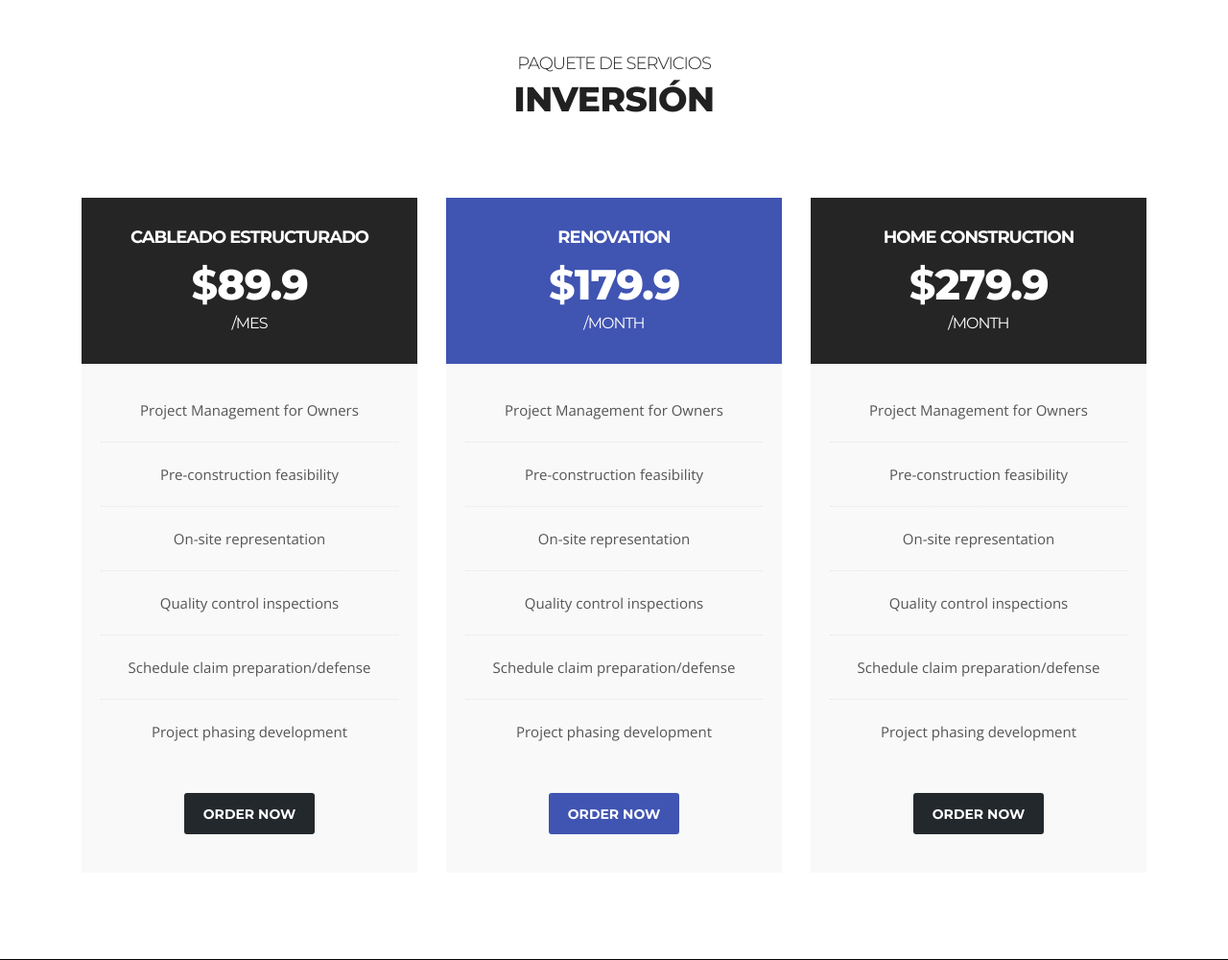
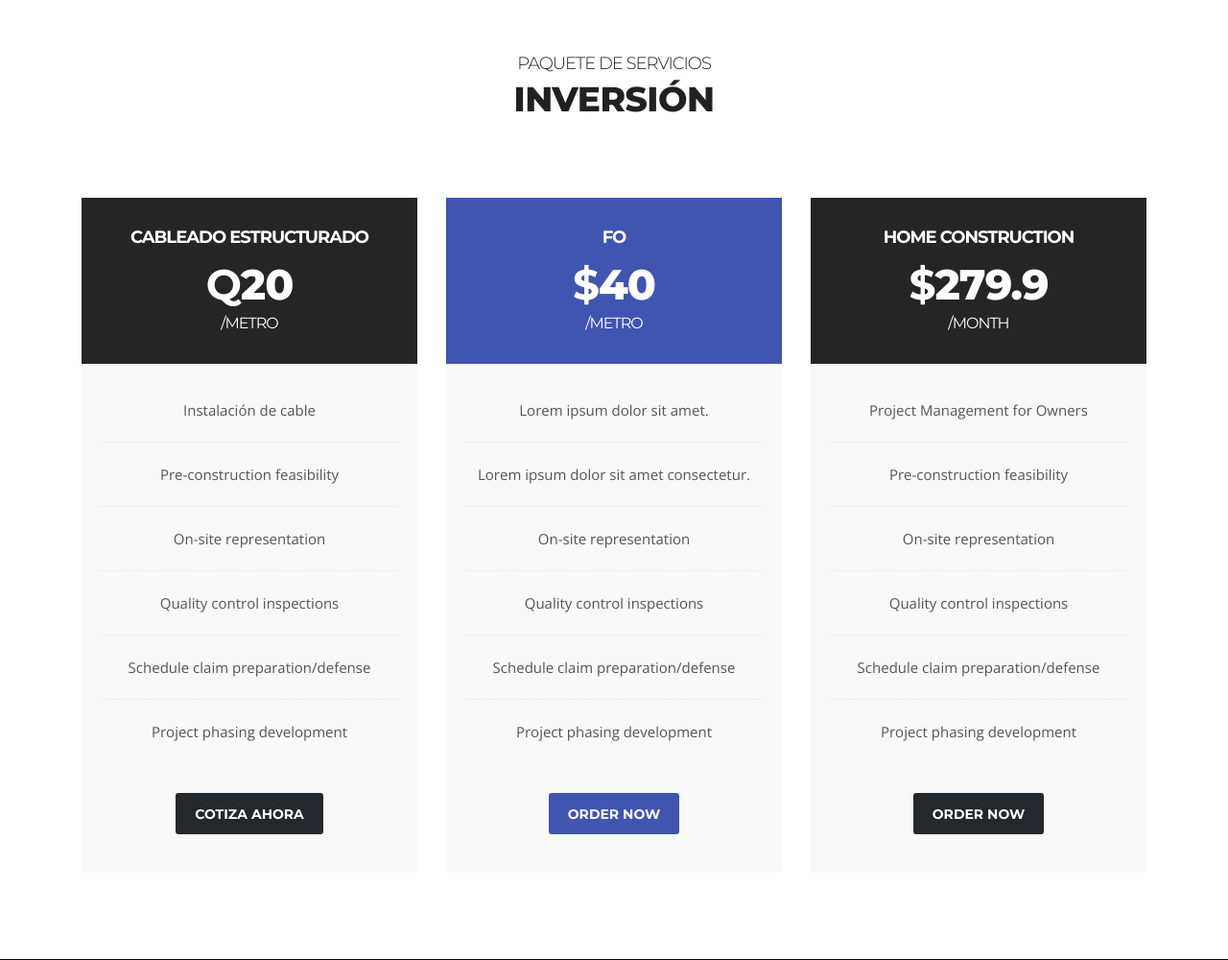
Before and after one commit to ddiazERSI/ElectronicSolutions, a Django app: template webpage/templates/webpage/servicios.html in a window 1280 px wide. Shown: the part 1384-2384 px from the top of the page at 96% size. Run offline with Django 3.2, Linux system fonts and the light colour scheme; the template is opened without the code that fills it, so the values that code supplies are empty; some libraries are stand-ins or nearby versions.

Commit message:
IP de server

```diff
--- a/Esolutions/settings.py
+++ b/Esolutions/settings.py
@@ -25,7 +25,7 @@ SECRET_KEY = 'django-insecure-bf6_s^r0@(0kl-vjxesm%g1c8mx7_7(5v@8vsvt^k-3b%yx1^c
 # SECURITY WARNING: don't run with debug turned on in production!
 DEBUG = True
 
-ALLOWED_HOSTS = []
+ALLOWED_HOSTS = [142.93.246.27]
 
 
 # Application definition
--- a/webpage/templates/webpage/servicios.html
+++ b/webpage/templates/webpage/servicios.html
@@ -131,12 +131,12 @@
             <div class="ts-pricing-header">
               <h2 class="ts-pricing-name">Cableado Estructurado</h2>
               <h2 class="ts-pricing-price">
-                <span class="currency">$</span><strong>89.9</strong><small>/mes</small>
+                <span class="currency">Q</span><strong>20</strong><small>/metro</small>
               </h2>
             </div><!-- Pricing header -->
             <div class="ts-pricing-features">
               <ul class="list-unstyled">
-                <li>Project Management for Owners</li>
+                <li>Instalación de cable</li>
                 <li>Pre-construction feasibility</li>
                 <li>On-site representation</li>
                 <li>Quality control inspections</li>
@@ -145,7 +145,7 @@
               </ul>
             </div><!-- Features end -->
             <div class="plan-action">
-              <a href="#" class="btn btn-dark">Order Now</a>
+              <a href="#" class="btn btn-dark">Cotiza Ahora</a>
             </div>
           </div><!-- Plan 1 end -->
         </div><!-- Col end -->
@@ -153,15 +153,15 @@
         <div class="col-lg-4 col-md-6">
           <div class="ts-pricing-box ts-pricing-featured">
             <div class="ts-pricing-header">
-              <h2 class="ts-pricing-name">Renovation</h2>
+              <h2 class="ts-pricing-name">FO</h2>
               <h2 class="ts-pricing-price">
-                <span class="currency">$</span><strong>179.9</strong><small>/Month</small>
+                <span class="currency">$</span><strong>40</strong><small>/metro</small>
               </h2>
             </div><!-- Pricing header -->
             <div class="ts-pricing-features">
               <ul class="list-unstyled">
-                <li>Project Management for Owners</li>
-                <li>Pre-construction feasibility</li>
+                <li>Lorem ipsum dolor sit amet.</li>
+                <li>Lorem ipsum dolor sit amet consectetur.</li>
                 <li>On-site representation</li>
                 <li>Quality control inspections</li>
                 <li>Schedule claim preparation/defense</li>
```
